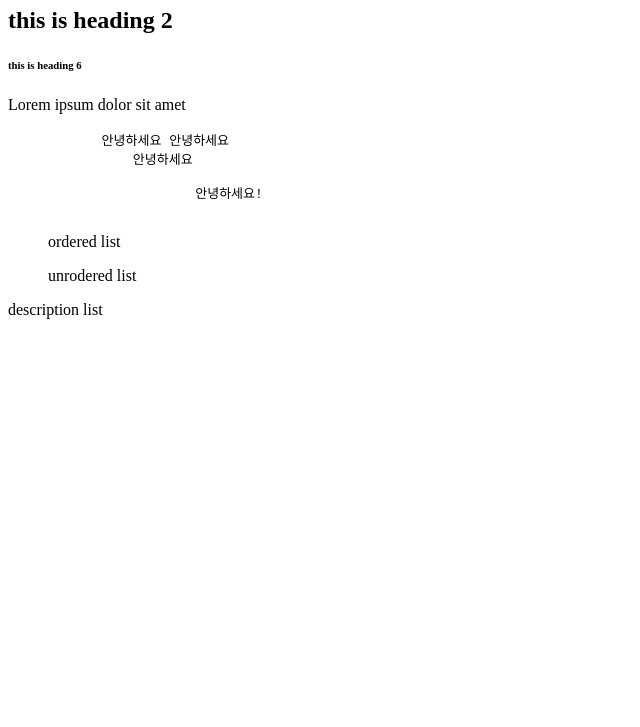
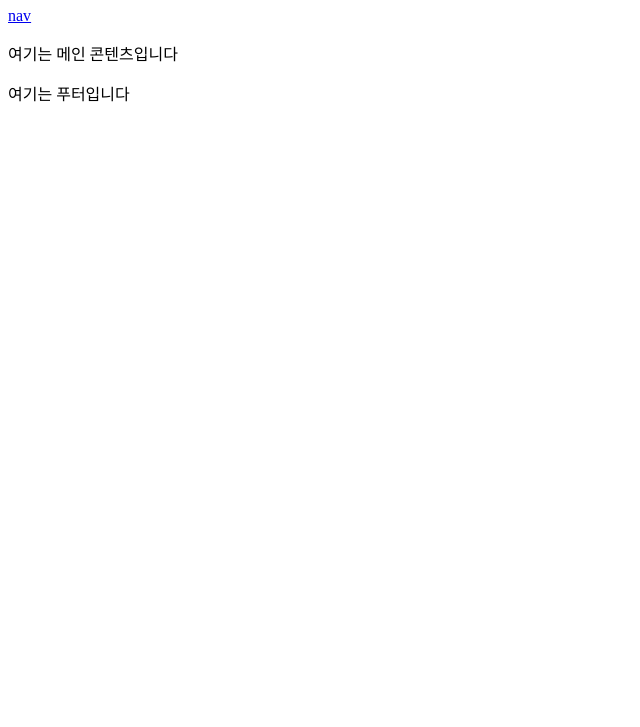
Before and after one commit to leeluse/Goorm-DEEP-DIVE, a plain HTML site: page 1.basic-01/index.html in a window 1280 px wide. Shown: the part 73-800 px from the top of the page, without its empty margins (0-640 px from the left). Drawn offline with Linux system fonts and the light colour scheme.

Commit message:
FEAT: 1 수행

```diff
--- a/1.basic-01/index.html
+++ b/1.basic-01/index.html
@@ -6,23 +6,18 @@
     <title>Document</title>
 </head>
 <body>
-    <h1>this is heading 1</h1>
-    <h2>this is heading 2</h2>
-    <h6>this is heading 6</h6>
 
-    <p>Lorem
-        ipsum dolor sit
-        amet</p>
-    <pre>
-            안녕하세요 안녕하세요
-                안녕하세요
+    <!-- 1. 헤더, 내비게이션, 메인 콘텐츠, 푸터 포함된 코드 파일, 웹 페이지 스크린샷  -->
+    <header">
+        <h1>Header</h1>
+    </header>
+    <nav>
+        <a href="https://localhost">nav</a>
+    </nav>
+    <main>
+        <p>여기는 메인 콘텐츠입니다</p>
+    </main>
+    <footer>여기는 푸터입니다</footer>
 
-                        안녕하세요!
-    </pre>
-
-    <!-- 목록 태그 -->
-     <ol>ordered list</ol>
-     <ul>unrodered list</ul>
-     <dl>description list</dl>
 </body>
 </html>
```
